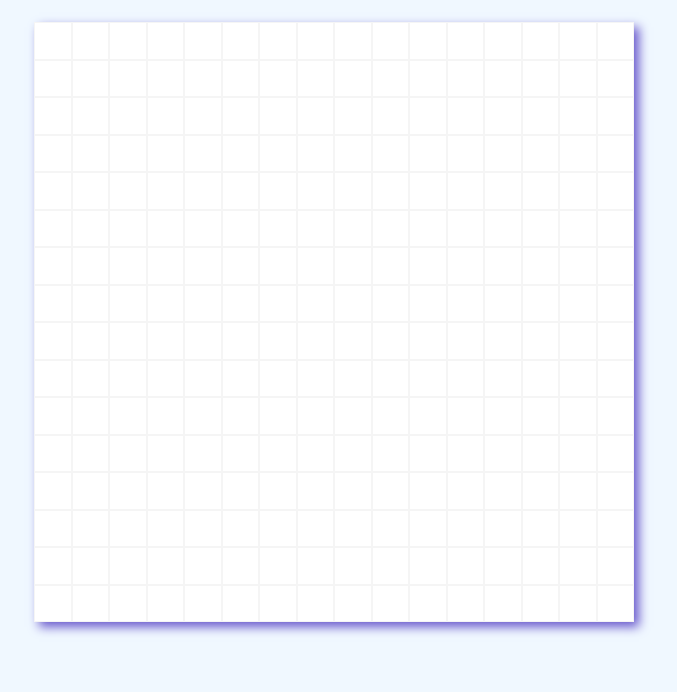
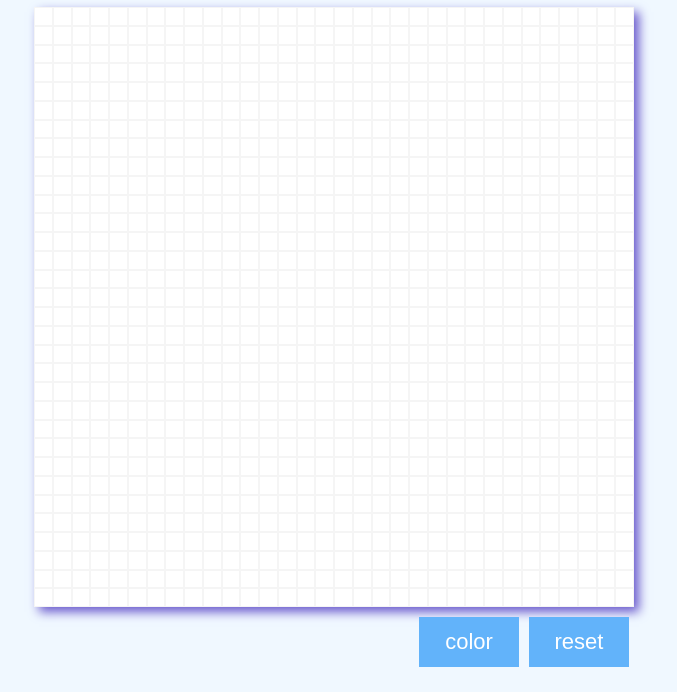
Before and after one commit to Nubzie187/etch-a-sketch, a plain HTML site: page index.html in a window 1280 px wide. Shown: the part 108-800 px from the top of the page, without its empty margins (306-983 px from the left). Drawn offline with Linux system fonts and the light colour scheme.

Commit message:
Added a reset and ability to hover paint grid

```diff
--- a/index.html
+++ b/index.html
@@ -11,7 +11,10 @@
         <h1>Etch-A-Sketch</h1>
     </header>
     <div id="main-container"></div>
-
+    <nav id="menu-items">
+        <button class="btn" id="color">color</button>
+        <button class="btn" id="reset">reset</button>
+    </nav>
     <script src="script.js"></script>
 </body>
 </html>
--- a/script.js
+++ b/script.js
@@ -1,7 +1,7 @@
 const container = document.querySelector("#main-container");
 const gridSize = 600;
-let rows = 16;
-let cols = 16;
+let rows = 32;
+let cols = 32;
 
 container.style.width = `${gridSize}px`;
 container.style.height = `${gridSize}px`;
@@ -13,3 +13,21 @@ for (let i = 0; i < (rows * cols); i++) {
     gridItem.style.height = `${(gridSize / rows) - 2}px`;
     container.appendChild(gridItem);
 }
+
+const gridItems = document.querySelectorAll(".grid-item");
+
+gridItems.forEach(item => {
+    item.addEventListener("mouseover", () => {
+        item.style.backgroundColor = "black";
+    });
+});
+
+const reset = document.getElementById("reset");
+
+function resetGrid(){
+    gridItems.forEach(item => {
+            item.style.backgroundColor = "white";
+    })
+}
+
+reset.addEventListener("click", resetGrid);
--- a/styles.css
+++ b/styles.css
@@ -17,16 +17,40 @@ h1 {
 #main-container {
     display: flex;
     flex-wrap: wrap;
-    margin: 25px auto;
+    margin: 10px auto;
     background-color: slategrey;
     box-shadow: 5px 5px 10px slateblue;
 }
 
 .grid-item {
-    border: .8px solid whitesmoke;
+    border: 1px solid whitesmoke;
     background-color: white;
 }
 
 .grid-item:hover {
     background-color: grey;
 }
+
+#menu-items {
+    display: flex;
+    justify-content: end;
+    align-items: center;
+    margin: 10px auto;
+    width: 600px;
+    height: 50px;
+}
+
+.btn {
+    width: 100px;
+    height: 50px;
+    background-color: rgb(98, 179, 250);
+    border-style: none;
+    color: white;
+    font-size: 22px;
+    margin: auto 5px
+}
+
+.btn:hover {
+    background-color: rgb(73, 136, 192);
+    box-shadow: 2px 2px grey;
+}
```
